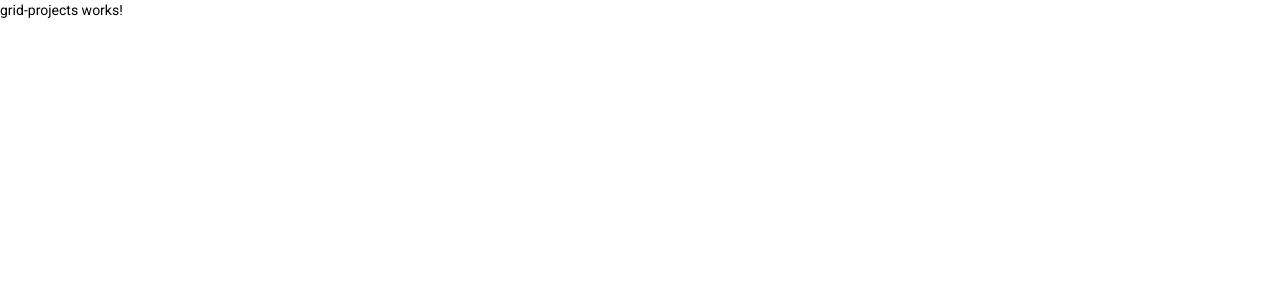
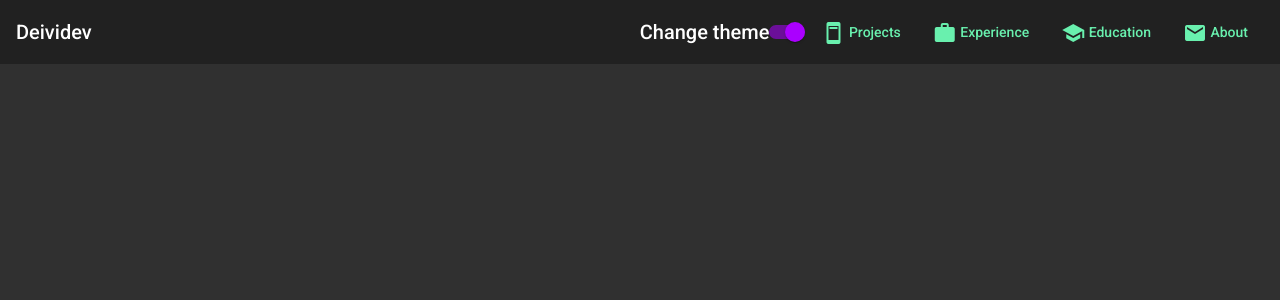
Before and after one commit to kylawamg/Portfolio-test, an Angular app: page /projects in a window 1280 px wide. Shown: the top 300 px of the page. Built offline with nearby package versions, Linux system fonts and the light colour scheme.

Commit message:
Added gridProjects-component

```diff
--- a/src/app/features/projects/grid-projects/grid-projects.component.html
+++ b/src/app/features/projects/grid-projects/grid-projects.component.html
@@ -1 +1,6 @@
-<p>grid-projects works!</p>
+<app-header></app-header>
+<section class="projects mat-drawer-container">
+  <div>
+
+  </div>
+</section>
--- a/src/app/features/projects/grid-projects/grid-projects.component.scss
+++ b/src/app/features/projects/grid-projects/grid-projects.component.scss
@@ -0,0 +1,4 @@
+.projects {
+  height: 100vh;
+  padding: 15px;
+}
--- a/src/app/features/projects/projects.module.ts
+++ b/src/app/features/projects/projects.module.ts
@@ -3,6 +3,7 @@ import { CommonModule } from '@angular/common';
 import { GridProjectsComponent } from './grid-projects/grid-projects.component';
 import { ProjectsRoutingModule } from './projects-routing.module'
 import { SharedModule } from 'src/app/shared/shared.module';
+import { MaterialModule } from 'src/app/material/material.module';
 
 
 @NgModule({
@@ -12,7 +13,8 @@ import { SharedModule } from 'src/app/shared/shared.module';
   imports: [
     CommonModule,
     ProjectsRoutingModule,
-    SharedModule
+    SharedModule,
+    MaterialModule,
   ],
   exports: [
     GridProjectsComponent
```
